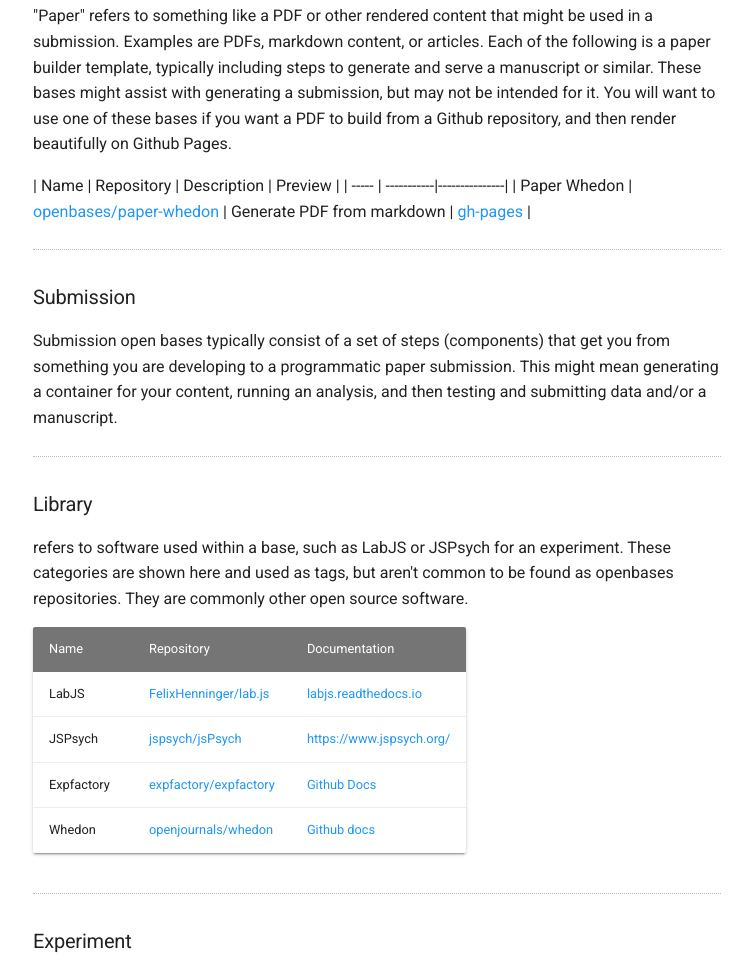
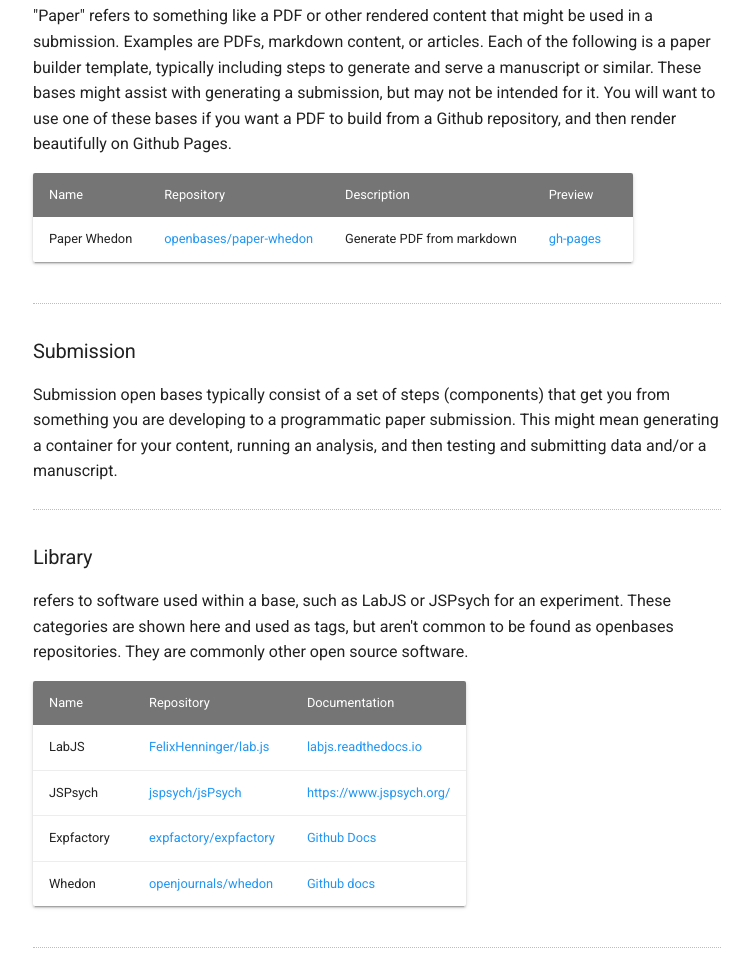
Before and after one commit to openbases/openbases.github.io, a plain HTML site: page bases/index.html in a window 1280 px wide. Shown: the part 867-1835 px from the top of the page, without its empty margins (263-1015 px from the left). Drawn offline with Linux system fonts and the light colour scheme; no server answers.

Commit message:
Automated deployment to GitHub Pages 35020b846dea435747ad8a3c33b89e828072899c

```diff
--- a/bases/index.html
+++ b/bases/index.html
@@ -531,9 +531,24 @@ generate and serve a manuscript or similar. These bases might assist with
 generating a submission, but may not be intended for it. You will want to use one
 of these bases if you want a PDF to build from a Github repository, and then render
 beautifully on Github Pages.</p>
-<p>| Name  | Repository | Description | Preview |
-| ----- | -----------|---------------|
-| Paper Whedon | <a href="https://www.github.com/openbases/paper-whedon">openbases/paper-whedon</a> | Generate PDF from markdown | <a href="https://openbases.github.io/paper-whedon">gh-pages</a> |</p>
+<table>
+<thead>
+<tr>
+<th>Name</th>
+<th>Repository</th>
+<th>Description</th>
+<th>Preview</th>
+</tr>
+</thead>
+<tbody>
+<tr>
+<td>Paper Whedon</td>
+<td><a href="https://www.github.com/openbases/paper-whedon">openbases/paper-whedon</a></td>
+<td>Generate PDF from markdown</td>
+<td><a href="https://openbases.github.io/paper-whedon">gh-pages</a></td>
+</tr>
+</tbody>
+</table>
 <hr>
 
 <h3 id="submission">Submission<a class="headerlink" href="#submission" title="Permanent link">&para;</a></h3>
```
Also changed, not shown: search/search_index.json (+2 -2 lines).
